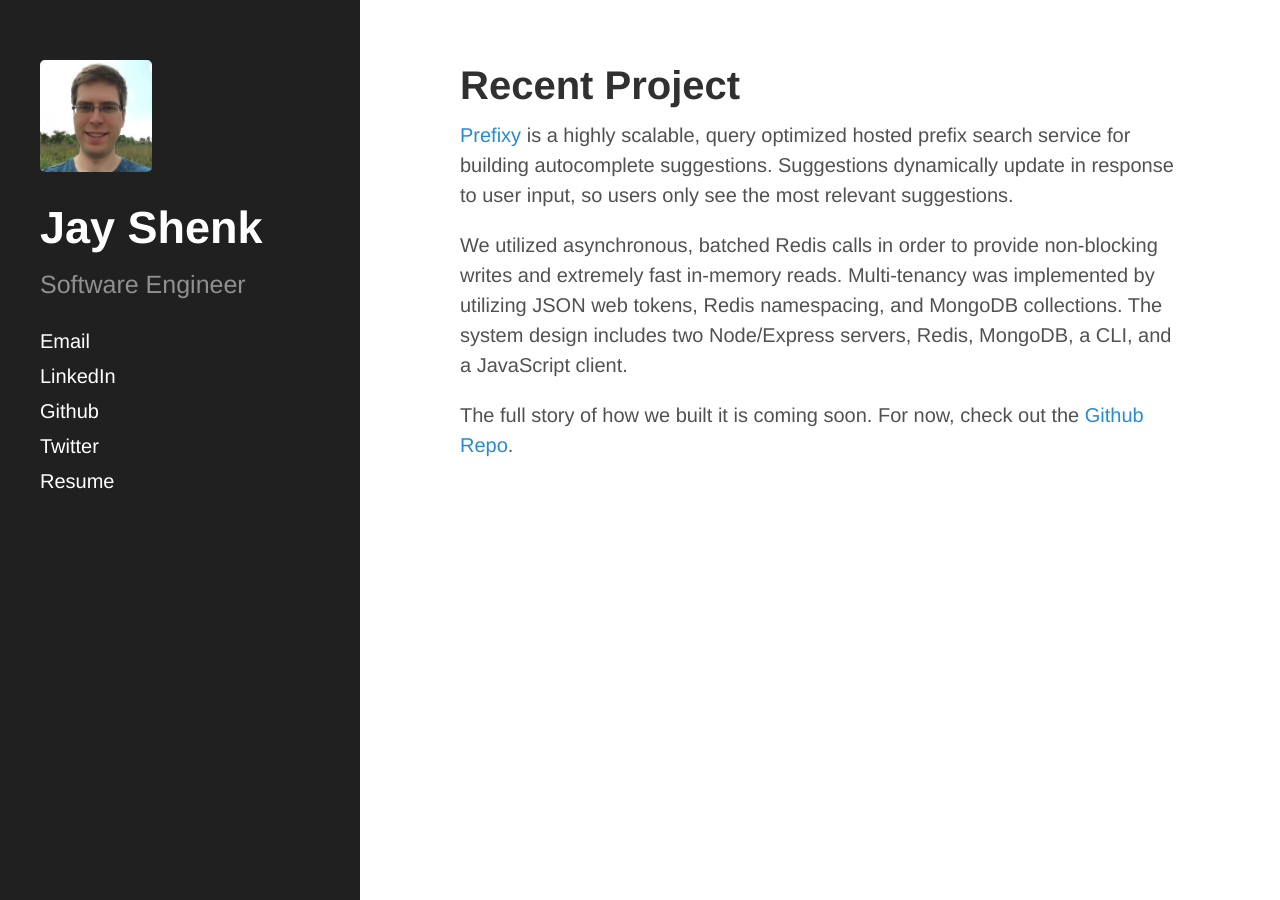
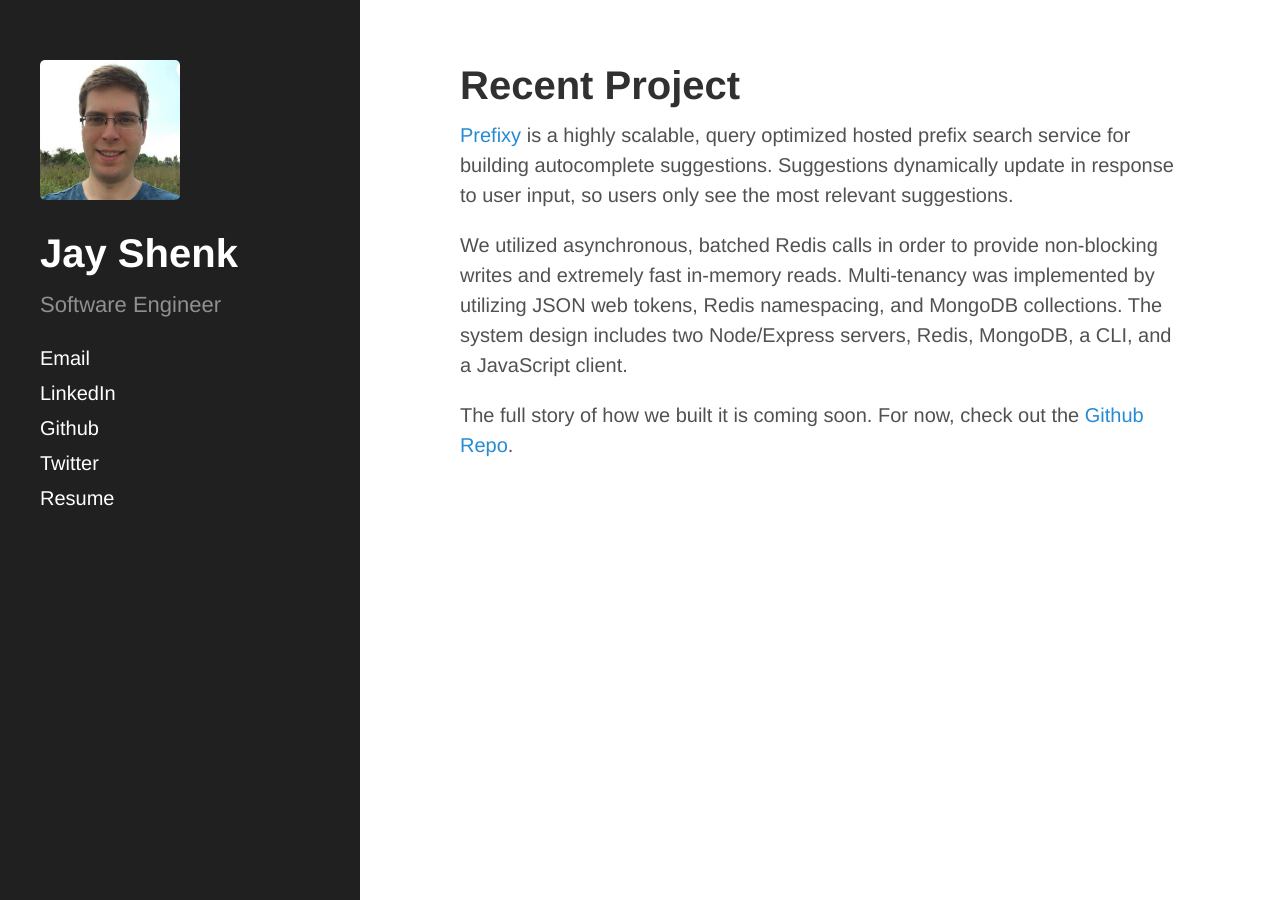
Before and after one commit to jayshenk/jayshenk.github.io, a Jekyll site: the page built from index.md, in a window 1280 px wide. Built offline with Jekyll 4.4.1, drawn with Linux system fonts in a browser that asks for light colours.

Commit message:
adjust sidebar content css

```diff
--- a/public/css/custom.css
+++ b/public/css/custom.css
@@ -8,11 +8,19 @@
 /* About section */
 .sidebar-about h1 {
   font-family: inherit;
-  font-size: 2.25rem;
+  font-size: 2rem;
 }
 .sidebar-about img {
   display: inline-block;
   max-width: 40%;
+}
+@media (min-width: 48em) {
+  .sidebar-about img {
+    max-width: 50%;
+  }
+  .lead {
+    font-size: 1.1rem;
+  }
 }
 
 /* Container */
```
